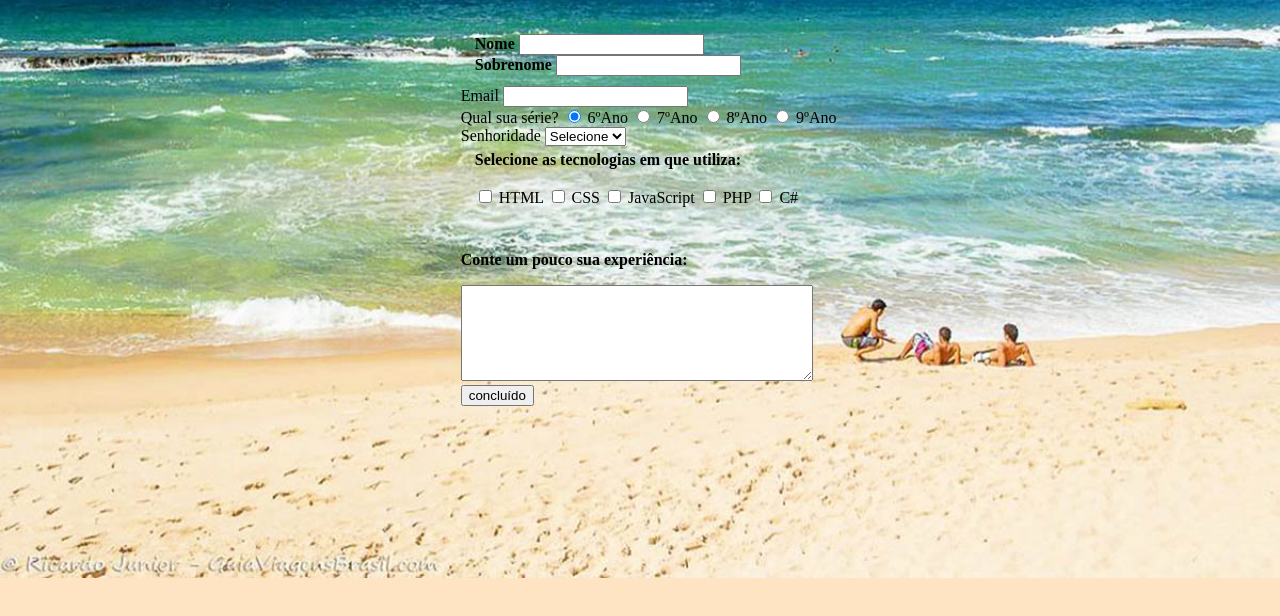
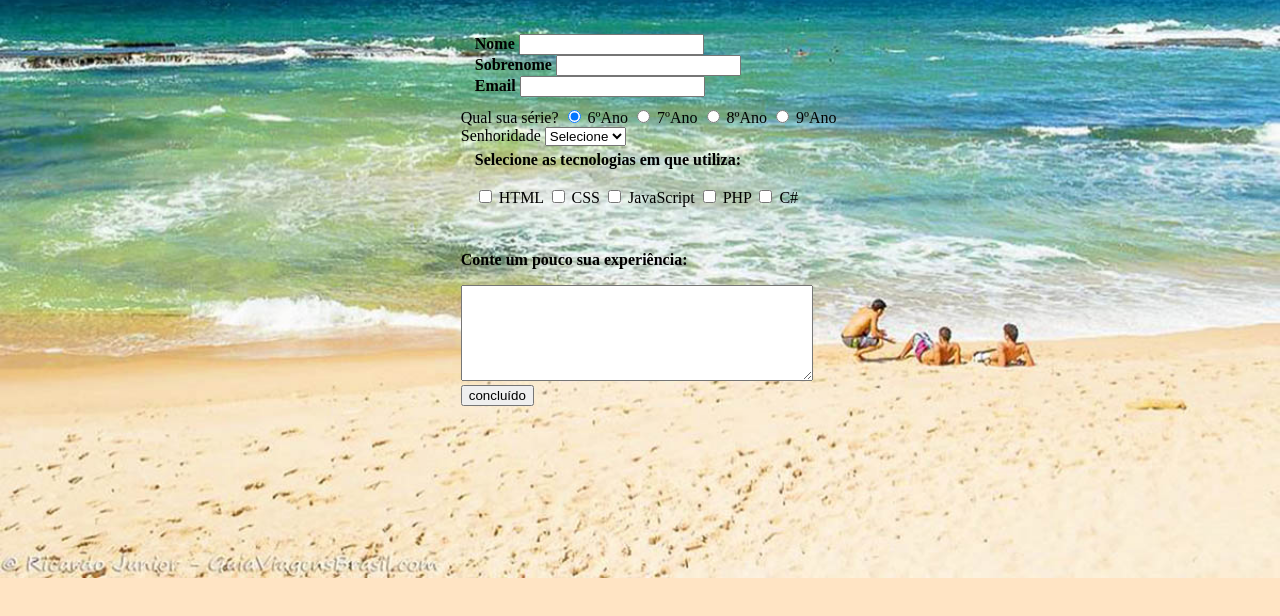
Before and after one commit to vinifpires02/AtividadeFormulario, a plain HTML site: page index.html in a window 1280 px wide. Shown: the part 112-728 px from the top of the page. Drawn offline with Linux system fonts and the light colour scheme.

Commit message:
Update index.html
alteração do fieldset

```diff
--- a/index.html
+++ b/index.html
@@ -24,12 +24,12 @@
             <input type="text", name="sobrenome", id="sobrenome",required>
         </div>
 
-    </fieldset>
+
     <div class="campo">
-        <label for="sobrenome">Email</label>
+        <label for="sobrenome"><strong>Email</label></strong>
         <input type="email" nome="email" id="email", required>
     </div>
-
+</fieldset>
     <div class="campo">
         <label>Qual sua série?</label>
 
```
